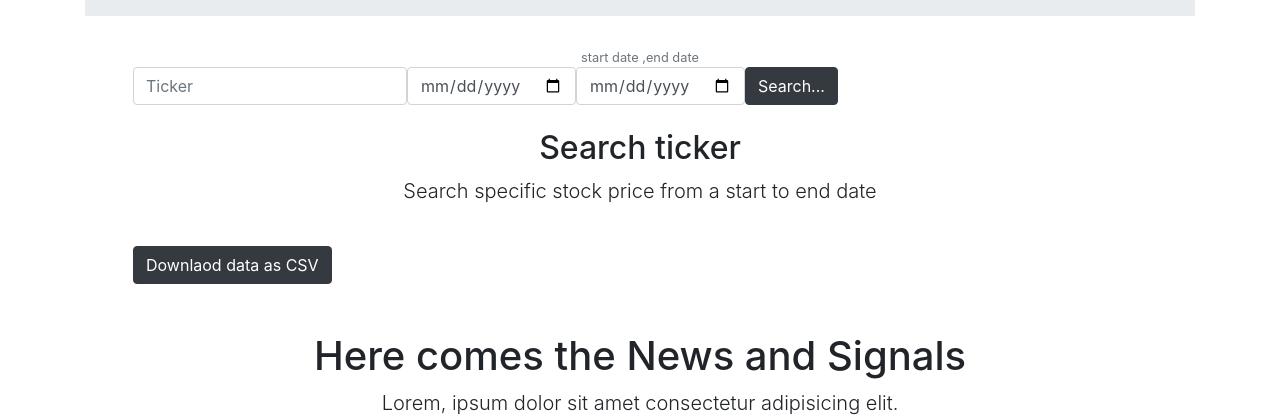
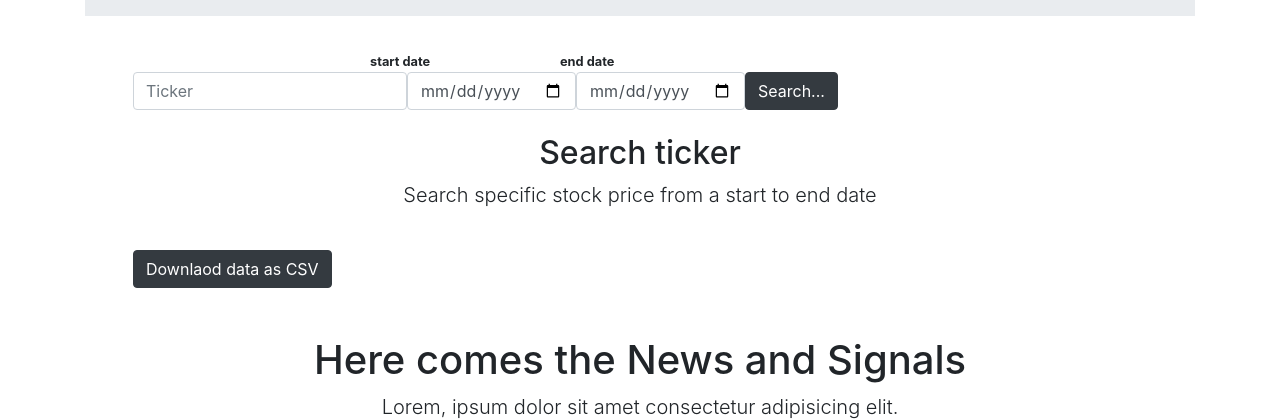
Before and after one commit to DrSuperMario/Brine, a Flask app: page /search in a window 1280 px wide. Shown: the part 131-551 px from the top of the page. Run offline with Flask 2, Linux system fonts and the light colour scheme; some libraries are stand-ins or nearby versions.

Commit message:
added func

```diff
--- a/templates/layout.html
+++ b/templates/layout.html
@@ -75,7 +75,7 @@
     </nav>
     <main role="main">
       <div class="jumbotron jumbotron-fluid p-0 pt-3">
-        <div class="row align-items-start ali">
+        <div class="row align-items-start">
             <div class="col-6">
                   {{ pressed|safe}}
             </div>
--- a/templates/search.html
+++ b/templates/search.html
@@ -2,8 +2,13 @@
 {%block content%}
 
 <main role="main" class="container">
-    <div class="d-flex flex-column align-items-center">
-        <small class="text-muted">start date ,end date</small>
+    <div class="row justify-content-center">
+        <div class="col-3 col-sm-2">
+            <small class="text-left font-weight-bold">start date </small>
+        </div>
+        <div class="col-4 col-sm-4">
+            <small class="text-left font-weight-bold">end date</small>
+        </div>
     </div>
     <div class="d-flex flex-column align-items-start">
         <form method="POST" class="form-inline my-2 my-md-0 pl-5">
```
Also changed, not shown: 4 other files.
